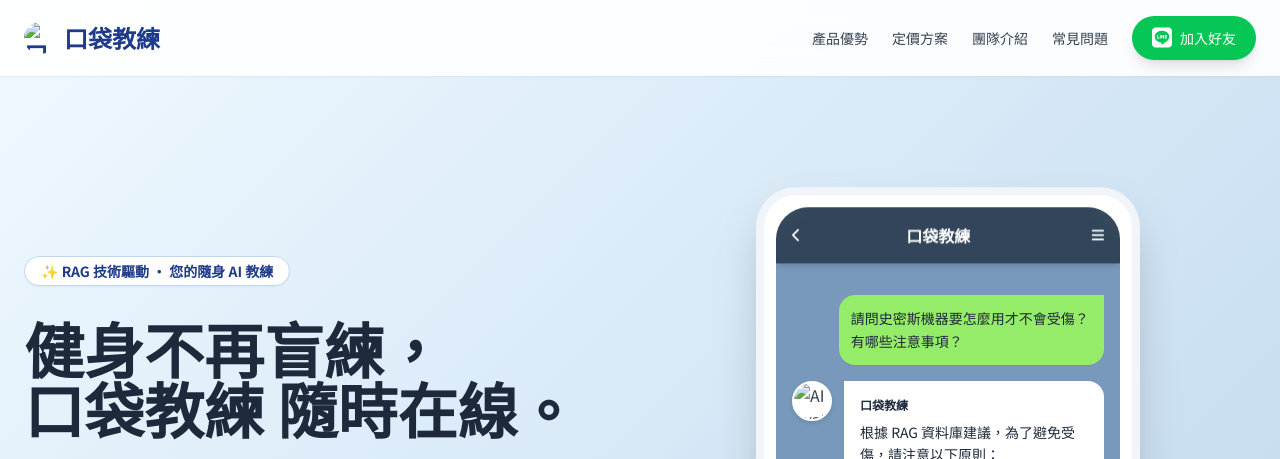
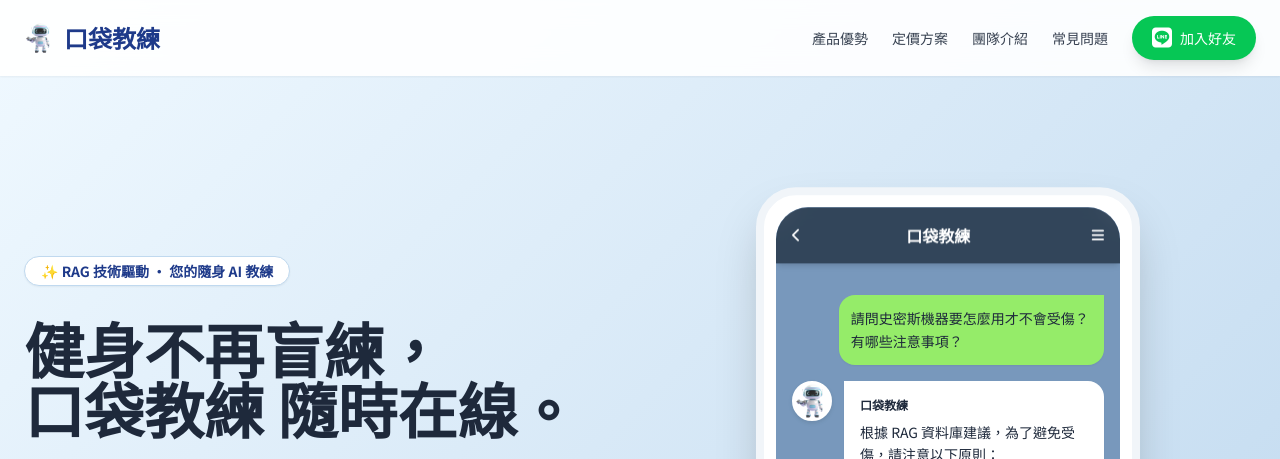
Before and after one commit to wchihsieh/pocket-coach-web, a plain HTML site: page index.html in a window 1280 px wide. Shown: the top 459 px of the page. Drawn offline with nearby package versions, Linux system fonts and the light colour scheme.

Commit message:
Update index.html

```diff
--- a/index.html
+++ b/index.html
@@ -96,7 +96,7 @@
     <nav class="fixed w-full bg-white/90 backdrop-blur-md shadow-sm z-50 transition-all duration-300">
         <div class="container mx-auto px-6 py-4 flex justify-between items-center">
             <a href="#" class="text-2xl font-bold text-brand-dark flex items-center gap-2">
-                <img src="logo.jpg" alt="口袋教練 Logo" class="nav-logo">
+                <img src="logo.png" alt="口袋教練 Logo" class="nav-logo">
                 口袋教練
             </a>
             <div class="hidden md:flex items-center space-x-6 text-sm font-medium">
@@ -152,7 +152,7 @@
                                 </div>
                             </div>
                             <div class="flex gap-3 items-start pb-4">
-                                <img src="logo.jpg" alt="AI Avatar" class="chat-avatar bg-white flex-shrink-0">
+                                <img src="logo.png" alt="AI Avatar" class="chat-avatar bg-white flex-shrink-0">
                                 <div class="bg-white p-4 rounded-2xl rounded-tl-none shadow-sm max-w-[90%] text-slate-800 text-sm leading-relaxed">
                                     <p class="font-bold text-brand-DEFAULT mb-2 text-xs">口袋教練</p>
                                     <p class="mb-2">根據 RAG 資料庫建議，為了避免受傷，請注意以下原則：</p>
@@ -476,7 +476,7 @@
     <footer class="bg-slate-800 text-slate-300 py-10 border-t border-slate-700">
         <div class="container mx-auto px-6 text-center">
             <div class="flex justify-center items-center gap-2 mb-4">
-                <img src="logo.jpg" alt="口袋教練 Logo" class="nav-logo w-8 h-8">
+                <img src="logo.png" alt="口袋教練 Logo" class="nav-logo w-8 h-8">
                 <span class="text-xl font-bold text-white">口袋教練</span>
             </div>
             <p class="mb-4 text-sm">結合 RAG 技術的 AI 健身教練系統 (器材訓練特化版)</p>
```
